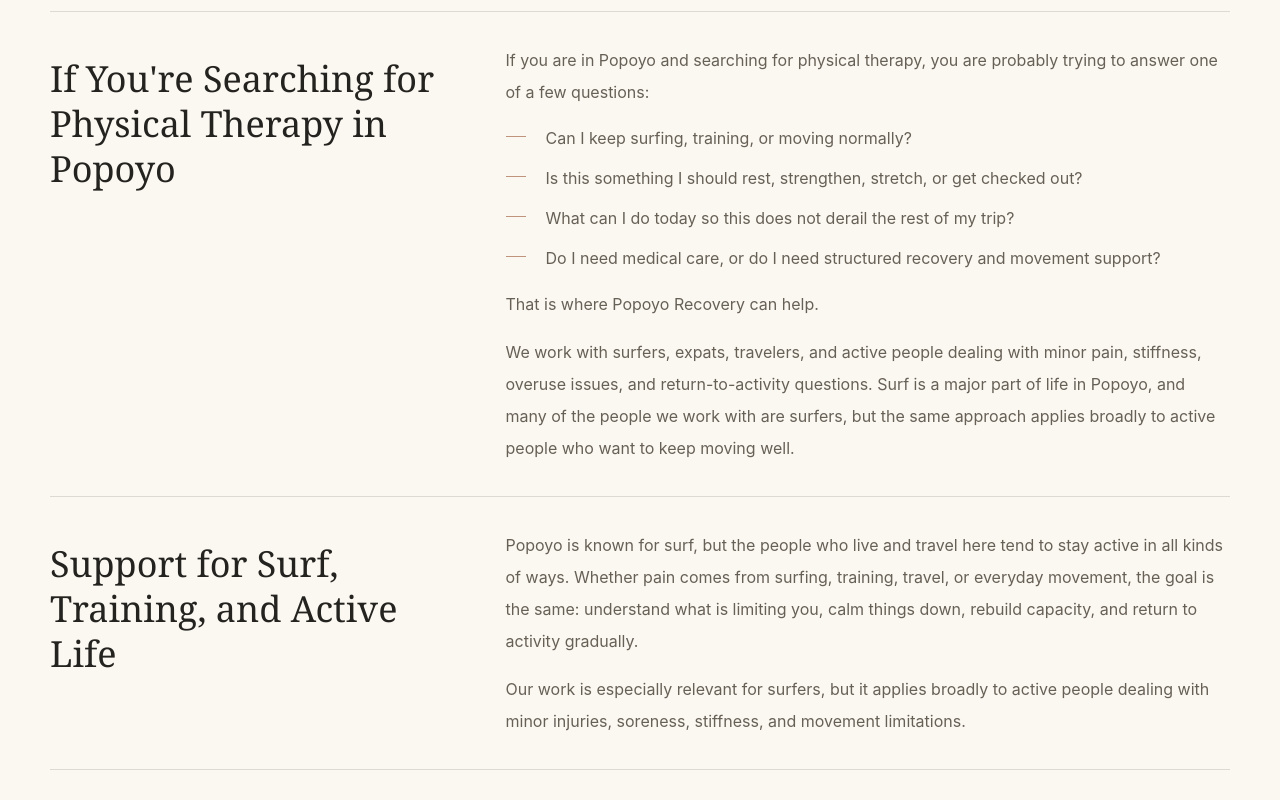
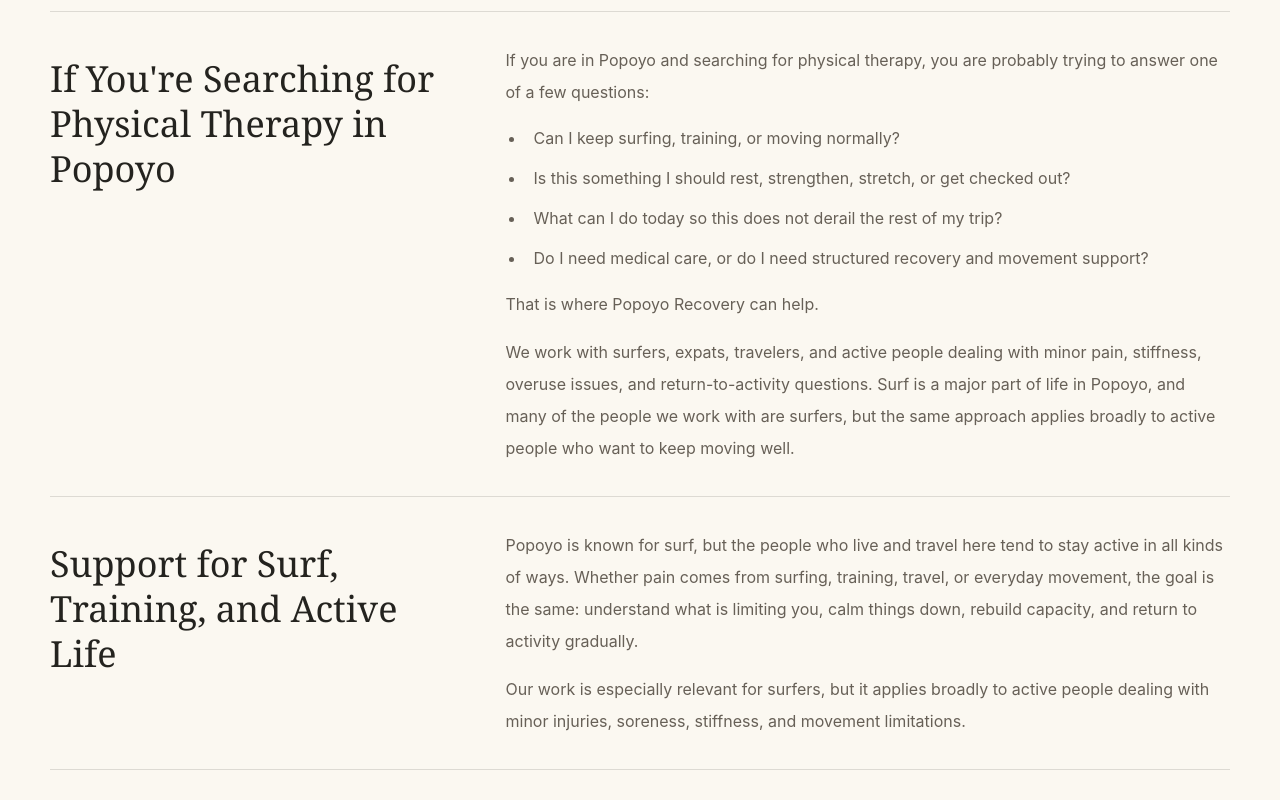
Before and after one commit to pointnemoproject/Popoyo-Performance-Recovery, a Next.js app: page /physical-therapy-popoyo in a window 1280 px wide. Shown: the part 1320-2120 px from the top of the page. Built offline with nearby package versions, Linux system fonts and the light colour scheme.

Commit message:
Use standard bullets on SEO pages

```diff
--- a/src/components/seo-landing-page.tsx
+++ b/src/components/seo-landing-page.tsx
@@ -74,11 +74,10 @@ export function SeoLandingPage({ page }: { page: SeoLandingPageContent }) {
                     </p>
                   ))}
                   {section.items?.length ? (
-                    <ul className="grid gap-3 text-[#676057]">
+                    <ul className="list-disc space-y-3 pl-5 text-[#676057]">
                       {section.items.map((item) => (
-                        <li key={item} className="grid grid-cols-[1.75rem_1fr] gap-3 leading-7">
-                          <span aria-hidden="true" className="mt-3 h-px w-5 bg-[#a6684a]/70" />
-                          <span>{item}</span>
+                        <li key={item} className="pl-2 leading-7">
+                          {item}
                         </li>
                       ))}
                     </ul>
```
